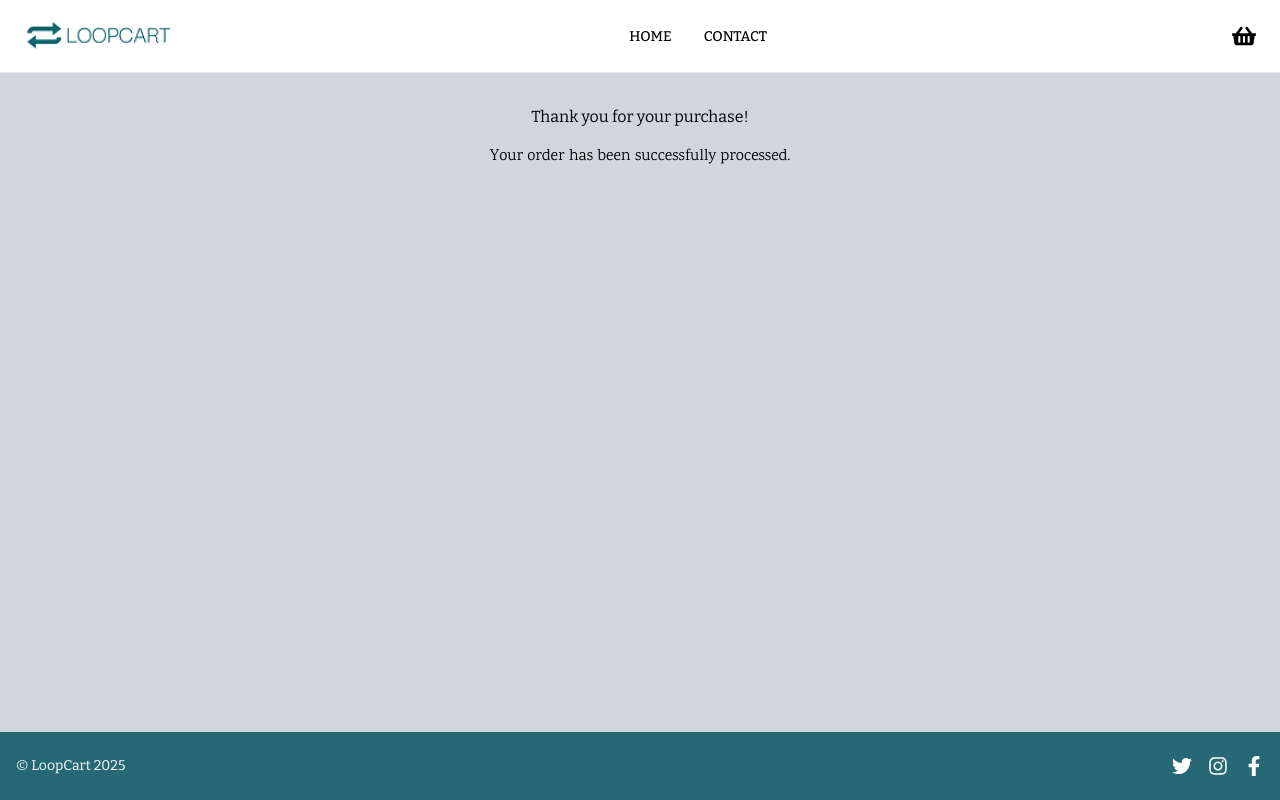
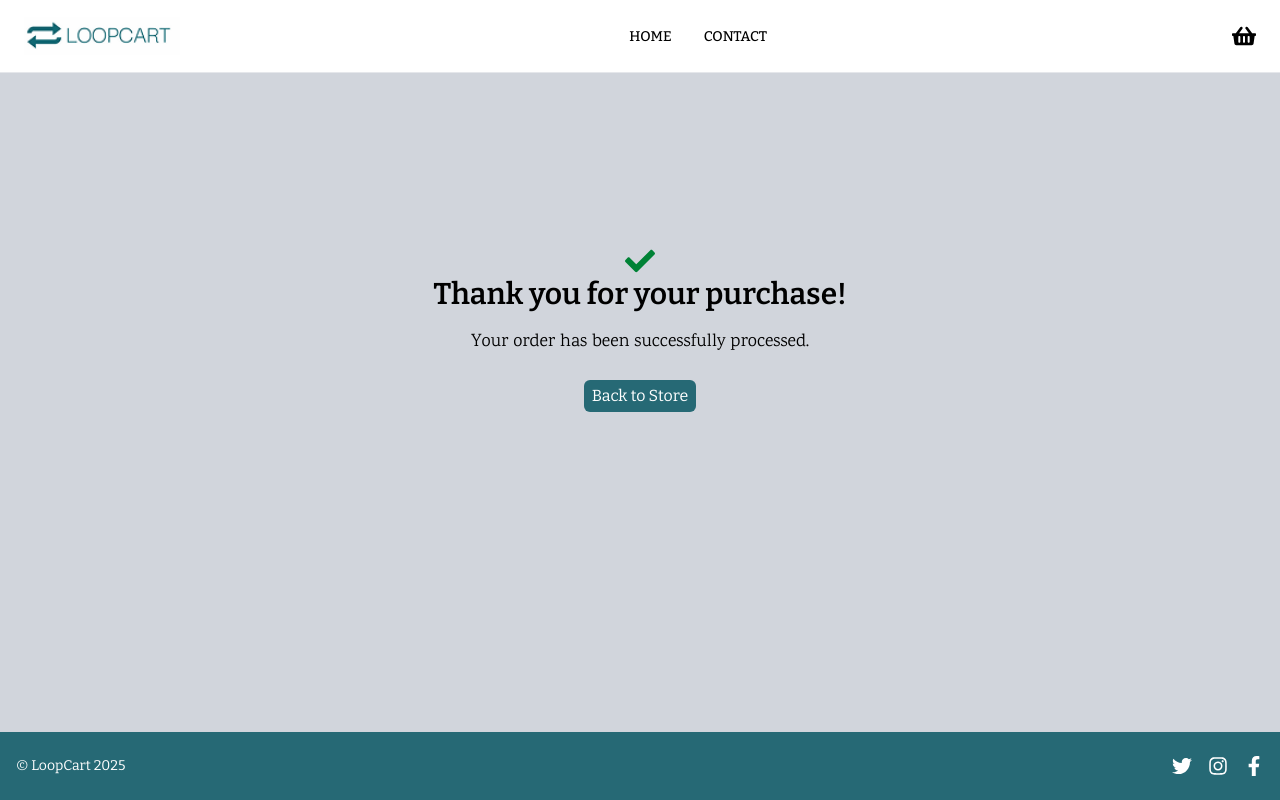
Before and after one commit to Maribsorensen/javascript-frameworks-ca, a React (Vite) app: page /success in a window 1280 px wide. Built offline with nearby package versions, Linux system fonts and the light colour scheme.

Commit message:
Feat: minor fixed and error handling changes

```diff
--- a/src/components/cart/CartCheckout.tsx
+++ b/src/components/cart/CartCheckout.tsx
@@ -19,9 +19,14 @@ export function CartCheckout() {
   );
 
   const handlePurchase = () => {
-    clearCart();
-    toast.success('Purchase successful!');
-    navigate('/success');
+    try {
+      clearCart();
+      toast.success('Purchase successful!');
+      navigate('/success');
+    } catch (error) {
+      console.error('Checkout failed:', error);
+      toast.error('Something went wrong. Please try again.');
+    }
   };
 
   if (items.length === 0) return null;
--- a/src/components/cart/CartSummary.tsx
+++ b/src/components/cart/CartSummary.tsx
@@ -1,6 +1,7 @@
 import { FaTrash } from 'react-icons/fa';
 import { useCart } from '../../store/useCart';
 import { ProductPrice } from '../common/ProductPrice';
+import toast from 'react-hot-toast';
 
 /**
  * CartSummary component displays the summary of items in the cart.
@@ -31,7 +32,10 @@ export function CartSummary() {
               <ProductPrice price={item.price} discountPrice={item.discountedPrice} />
               <p className="font-body">Quantity: {item.quantity}</p>
               <button
-                onClick={() => removeFromCart(item.id)}
+                onClick={() => {
+                  removeFromCart(item.id);
+                  toast.success(`${item.title} removed from cart`);
+                }}
                 className="text-red-700 hover:text-red-900 text-sm font-body cursor-pointer"
               >
                 <FaTrash />
--- a/src/pages/CheckoutSuccessPage.tsx
+++ b/src/pages/CheckoutSuccessPage.tsx
@@ -1,3 +1,6 @@
+import { FaCheck } from 'react-icons/fa';
+import { Link } from 'react-router-dom';
+
 /**
  *
  * @returns {JSX.Element} The CheckoutSuccessPage component.
@@ -5,9 +8,16 @@
 
 export function CheckoutSuccessPage() {
   return (
-    <div className="text-center">
-      <h1 className="font-headings m-4">Thank you for your purchase!</h1>
-      <p className="font-body">Your order has been successfully processed.</p>
+    <div className="flex flex-col items-center justify-center min-h-[60vh] text-center px-4">
+      <FaCheck className="text-green-700 text-3xl" />
+      <h1 className="font-headings text-3xl font-semibold mb-4">Thank you for your purchase!</h1>
+      <p className="font-body text-lg mb-6">Your order has been successfully processed.</p>
+      <Link
+        to="/"
+        className="bg-primary font-headings px-2 py-1 rounded-md text-white items-center hover:bg-hover cursor-pointer"
+      >
+        Back to Store
+      </Link>
     </div>
   );
 }
--- a/src/pages/ProductPage.tsx
+++ b/src/pages/ProductPage.tsx
@@ -50,6 +50,7 @@ export function ProductPage() {
   }
 
   return (
+    <>
       <div className="max-w-6xl mx-auto px-4 py-10 grid grid-cols-1 md:grid-cols-2 gap-10">
         <div className="flex justify-center items-center">
           <img
@@ -67,5 +68,21 @@ export function ProductPage() {
           </Button>
         </div>
       </div>
+      {product.reviews && product.reviews.length > 0 && (
+        <div className="max-w-4xl mx-auto mt-12 space-y-6">
+          <h2 className="text-xl font-headings font-semibold border-b pb-2">Customer Reviews</h2>
+          {product.reviews.map((review) => (
+            <div key={review.id} className="border rounded-xl p-4 shadow-sm bg-gray-50 space-y-1">
+              <div className="font-body font-semibold">{review.username}</div>
+              <div className="text-yellow-500">
+                {'★'.repeat(review.rating)}
+                {'☆'.repeat(5 - review.rating)}
+              </div>
+              <p className="font-body text-gray-700">{review.description}</p>
+            </div>
+          ))}
+        </div>
+      )}
+    </>
   );
 }
```
Lines whose indentation alone changed are shown as unchanged.
